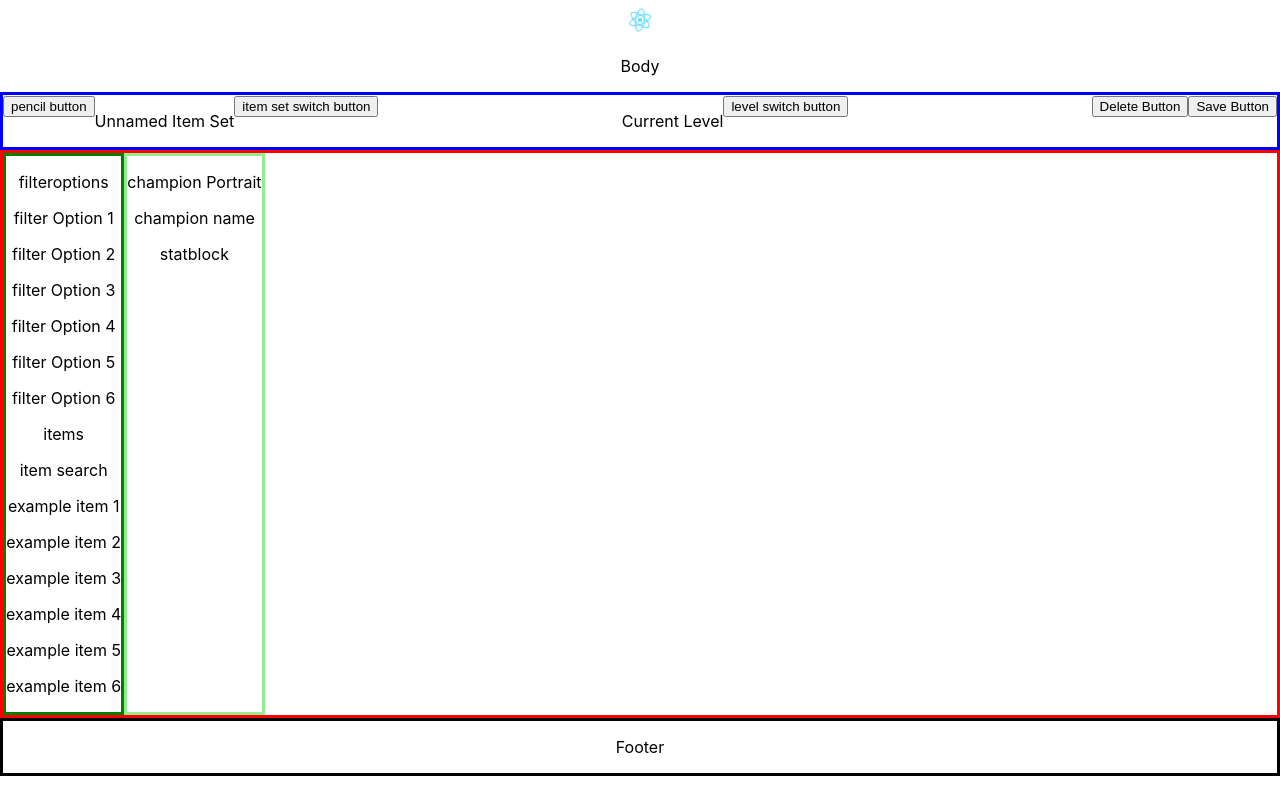
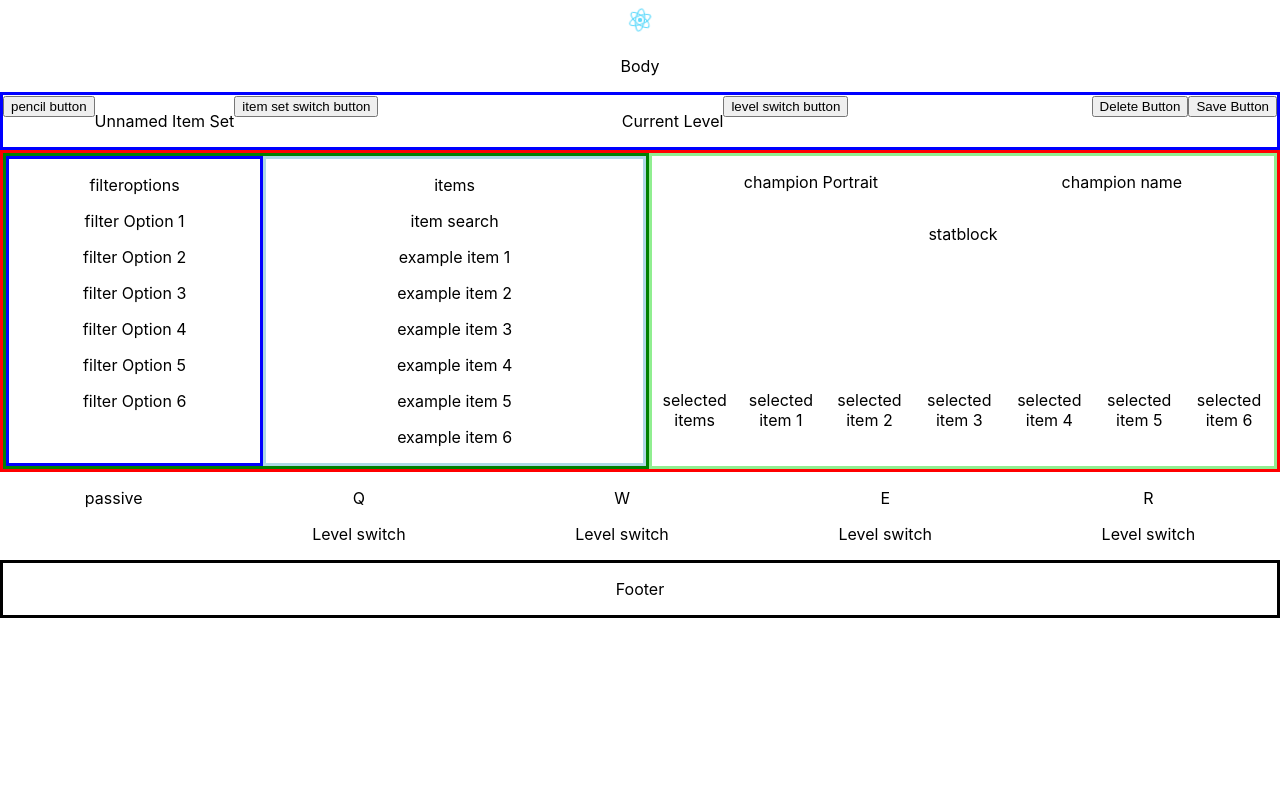
Before and after one commit to MatchewXD/League-Stats, a React (Create React App) app: page / in a window 1280 px wide. Built offline with nearby package versions, Linux system fonts and the light colour scheme.

Commit message:
Finishing up initial structure

```diff
--- a/src/App.css
+++ b/src/App.css
@@ -62,20 +62,44 @@
 .section2 {
   border: red solid;
   display: flex;
+  justify-content: space-between;
 }
 
 .section2a {
   border: green solid;
-  /* display: flex; */
-  /* justify-content: space-around; */
+  width: 50vw;
+  display: flex;
+  justify-content: space-around;
 }
 
 .section2b {
   border: lightgreen solid;
+  width: 50vw;
+}
+
+.section2b1 {
+  display: flex;
+  justify-content: space-around;
+}
+
+.section2b3 {
+  display: flex;
+  justify-content: space-around;
+}
+
+.section3 {
+  display: flex;
+  justify-content: space-around;
 }
 
 .filteroptions {
-  /* border: lightcoral solid; */
+  border: blue solid;
+  width: 20vw;
+}
+
+.items {
+  border: lightblue solid;
+  width: 30vw;
 }
 
 .itemsetname {
@@ -87,3 +111,7 @@
   display: flex;
   /* border: red solid */
 }
+
+.statblock {
+  min-height: 150px;
+}
--- a/src/components/App.js
+++ b/src/components/App.js
@@ -82,11 +82,23 @@ class App extends React.Component {
                   <p>statblock</p>
                 </div>
               </div>
-
+              <div className="section2b3">
+                <p>selected items</p>
+                <div className="selecteditem"><p>selected item 1</p></div>
+                <div className="selecteditem"><p>selected item 2</p></div>
+                <div className="selecteditem"><p>selected item 3</p></div>
+                <div className="selecteditem"><p>selected item 4</p></div>
+                <div className="selecteditem"><p>selected item 5</p></div>
+                <div className="selecteditem"><p>selected item 6</p></div>
+              </div>
             </div>
           </div>
           <div className="section3">
-
+            <div className="abilities"><p>passive</p></div>
+            <div className="abilities"><p>Q</p><div className="abilitylevel"><p>Level switch</p></div></div>
+            <div className="abilities"><p>W</p><div className="abilitylevel"><p>Level switch</p></div></div>
+            <div className="abilities"><p>E</p><div className="abilitylevel"><p>Level switch</p></div></div>
+            <div className="abilities"><p>R</p><div className="abilitylevel"><p>Level switch</p></div></div>
           </div>
         </div>
 
```
